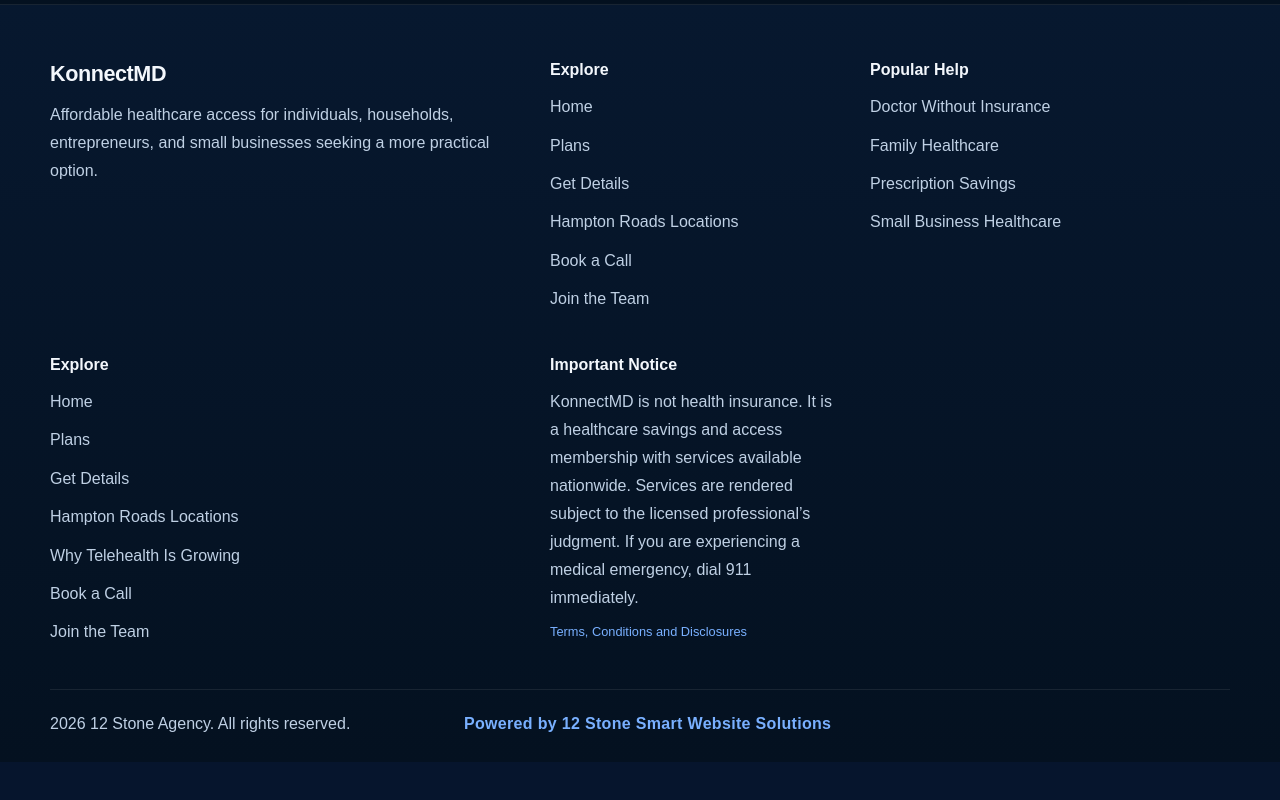
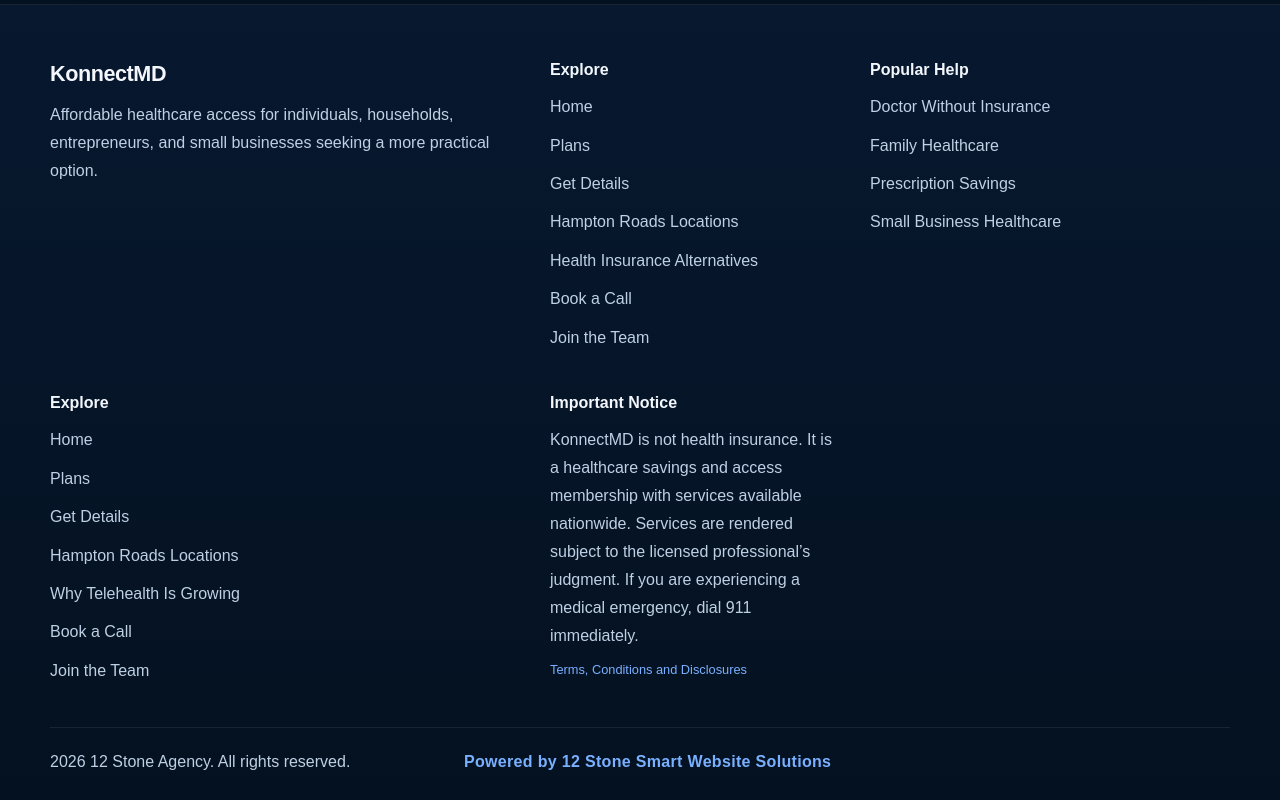
Before and after one commit to 12sphat-star/konnectmd-access, a React (Vite) app: page /landing in a window 1280 px wide. Shown: the part 2550-3350 px from the top of the page. Before the commit the page ends 3312 px from the top, so only its background shows below. Built offline with nearby package versions, Linux system fonts and the light colour scheme.

Commit message:
Improve footer internal SEO links

```diff
--- a/src/components/layout/Footer.jsx
+++ b/src/components/layout/Footer.jsx
@@ -20,7 +20,17 @@
     <li><Link to="/">Home</Link></li>
     <li><Link to="/plans">Plans</Link></li>
     <li><Link to="/get-details">Get Details</Link></li>
-              <li><Link to="/locations">Hampton Roads Locations</Link></li>
+
+    <li>
+      <Link to="/locations">Hampton Roads Locations</Link>
+    </li>
+
+    <li>
+      <Link to="/healthcare-alternatives-hampton-roads">
+        Health Insurance Alternatives
+      </Link>
+    </li>
+
     <li><Link to="/book-call">Book a Call</Link></li>
     <li><Link to="/join-the-team">Join the Team</Link></li>
   </ul>
```
Lines whose indentation alone changed are shown as unchanged.
